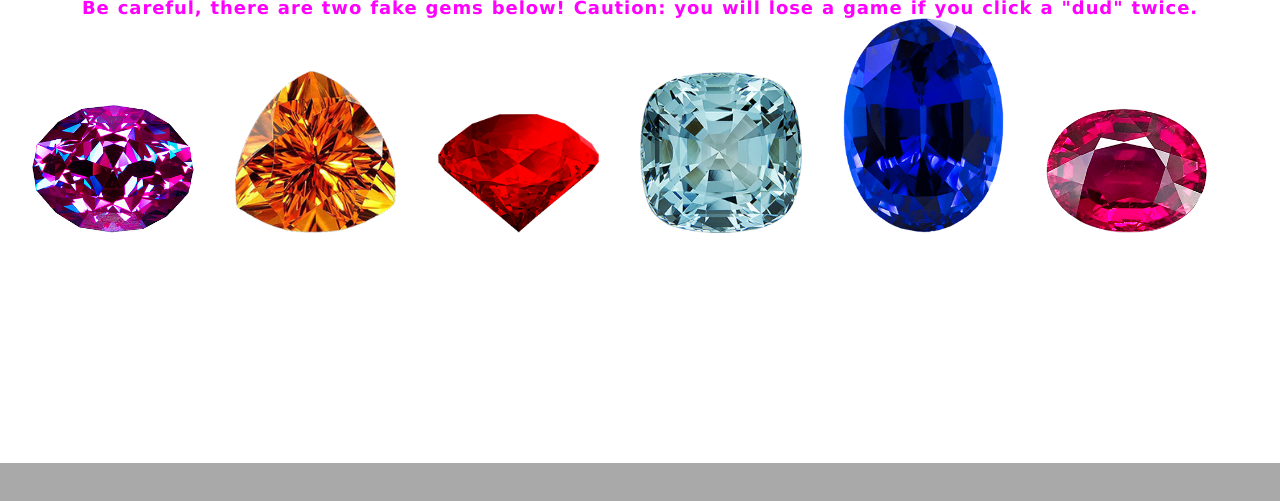
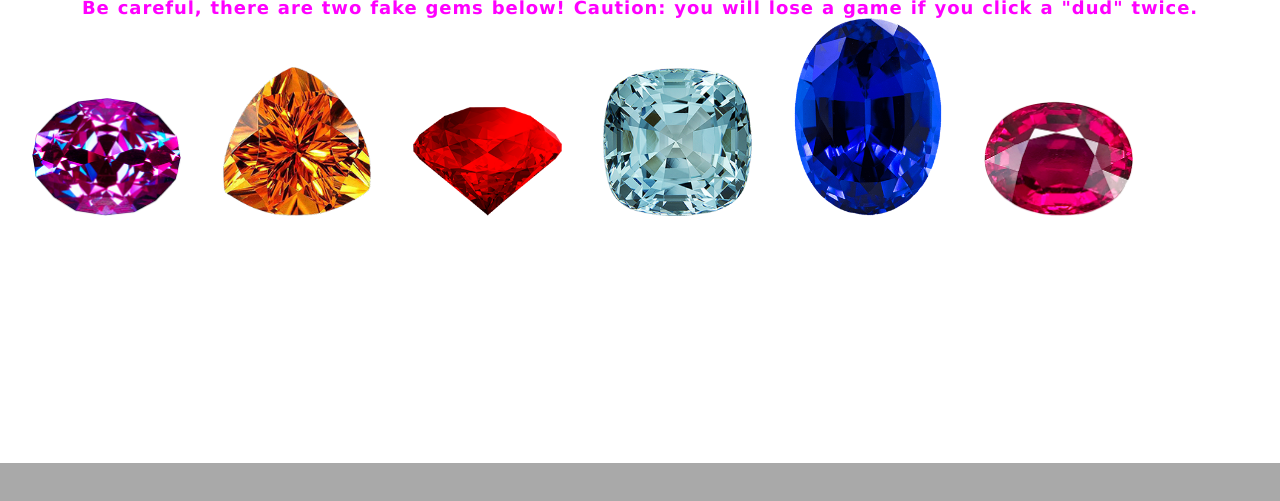
Before and after one commit to nicholastoulouse/Crystal-Collector-Game, a plain HTML site: page index.html in a window 1280 px wide. Shown: the part 267-768 px from the top of the page. Drawn offline with nearby package versions, Linux system fonts and the light colour scheme.

Commit message:
Update styles.css

```diff
--- a/styles.css
+++ b/styles.css
@@ -49,7 +49,7 @@ body {
     font-size: 3em;
 }
 .gem {
-    width: 13%;
+    width: 12%;
     margin: 0 1%;
 }
 footer {
```
